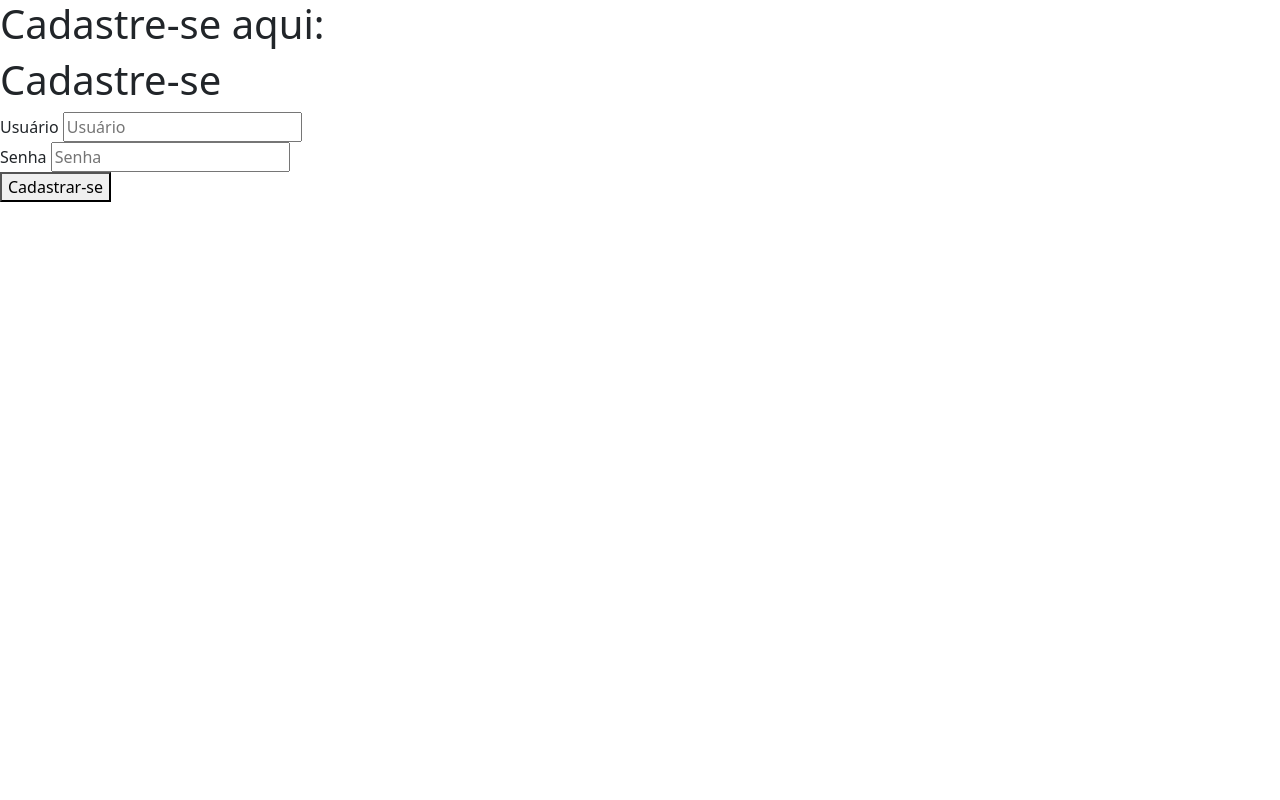
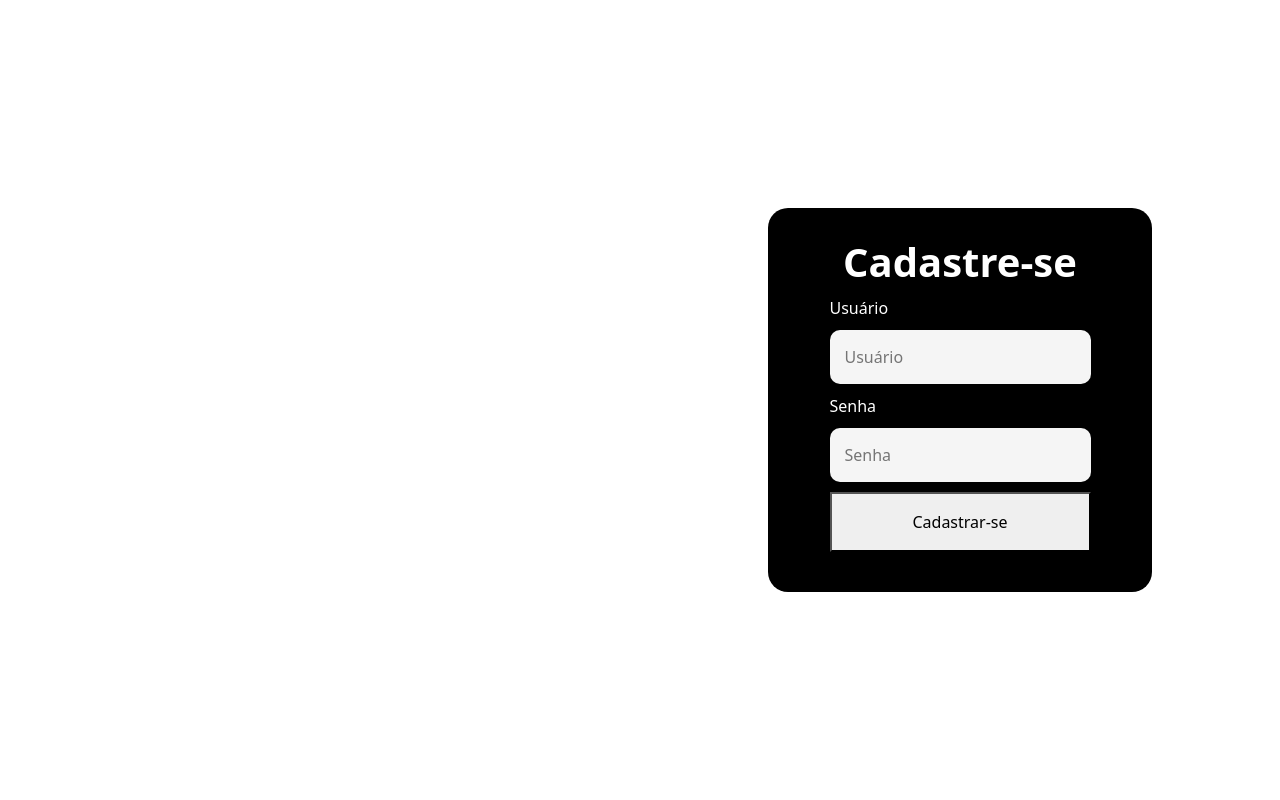
Before and after one commit to ChavesArt/tcc, a PHP site: page /formcad.php in a window 1280 px wide. Run offline with PHP 8.4, Linux system fonts and the light colour scheme; some libraries are stand-ins or nearby versions.

Commit message:
fazendo cadastro

```diff
--- a/css/estilo.css
+++ b/css/estilo.css
@@ -1,12 +1,4 @@
-/*formlulário*/
-.area-formulario{
-    margin-top: 10%;
-    margin-left: 5%;
-    margin-right: 5%;
-}
-
 /*gerais*/
-
 body {
     font-family: 'roboto',sans-serif;
     width: 100%;
@@ -102,19 +94,78 @@ header,.navbar{
     text-align: justify;
 }
 
-/* tela de login */
+/*formlulário*/
 
-#main-form{
-   background-color: darkcyan;
-    overflow: hidden;
-}
-
-.area-login{
+.main-form{
+    width: 100vw;
+    height: 100vh;
     display: flex;
-    height: 100vh;
     justify-content: center;
     align-items: center;
 }
-.login{
-    background-color: darkblue;
+
+.esquerda-form{
+    width: 50vw;
+    height: 100vh;
+    display: flex;
+    justify-content: center;
+    align-items: center;
+    flex-direction: column;
 }
+
+.esquerda-form > h1{
+    color: white;
+}
+
+.direita-form{
+    width: 50vw;
+    height: 100vh;
+    display: flex;
+    justify-content: center;
+    align-items: center;
+
+}
+
+.card-form{
+    width: 60%;
+    display: flex;
+    justify-content: center;
+    align-items: center;
+    flex-direction: column;
+    padding: 30px 35px;
+    background: black;
+    border-radius: 20px;
+}
+.card-form > h1{
+    color:white;
+    font-weight: 800;
+    margin: 0;
+}
+.campo-texto{
+    display: flex;
+    flex-direction: column;
+    align-items: flex-start;
+    justify-content: center;
+    margin: 10px 0px;
+}
+
+.campo-texto > input{
+    width: 100%;
+    border: none;
+    border-radius: 10px;
+    padding: 15px;
+    background: whitesmoke;
+    color: white;
+    font-size: 12pt;
+    outline: none;
+    box-sizing: border-box;
+}
+.campo-texto > label{
+    color: white;
+    margin-bottom: 10px;
+}
+
+.btn-form{
+    width: 100%;
+    padding: 16px 0;
+}
--- a/formcad.php
+++ b/formcad.php
@@ -14,7 +14,7 @@
 
 <div class  = "main-form">
     <div class= "esquerda-form">
-        <h1>Cadastre-se aqui:</h1>
+        <h1>Cadastre-se já:</h1>
     </div>
     <div class= "direita-form">
         <div class="card-form">
--- a/links.php
+++ b/links.php
@@ -1,5 +1,5 @@
    <!-- Meu css-->
-   <link rel="stylesheet" type="text/css" href="css/style.css"/>
+   <link rel="stylesheet" type="text/css" href="css/estilo.css"/>
     <!--fonte-->
     <link rel="preconnect" href="https://fonts.googleapis.com">
 <link rel="preconnect" href="https://fonts.gstatic.com" crossorigin>
```
